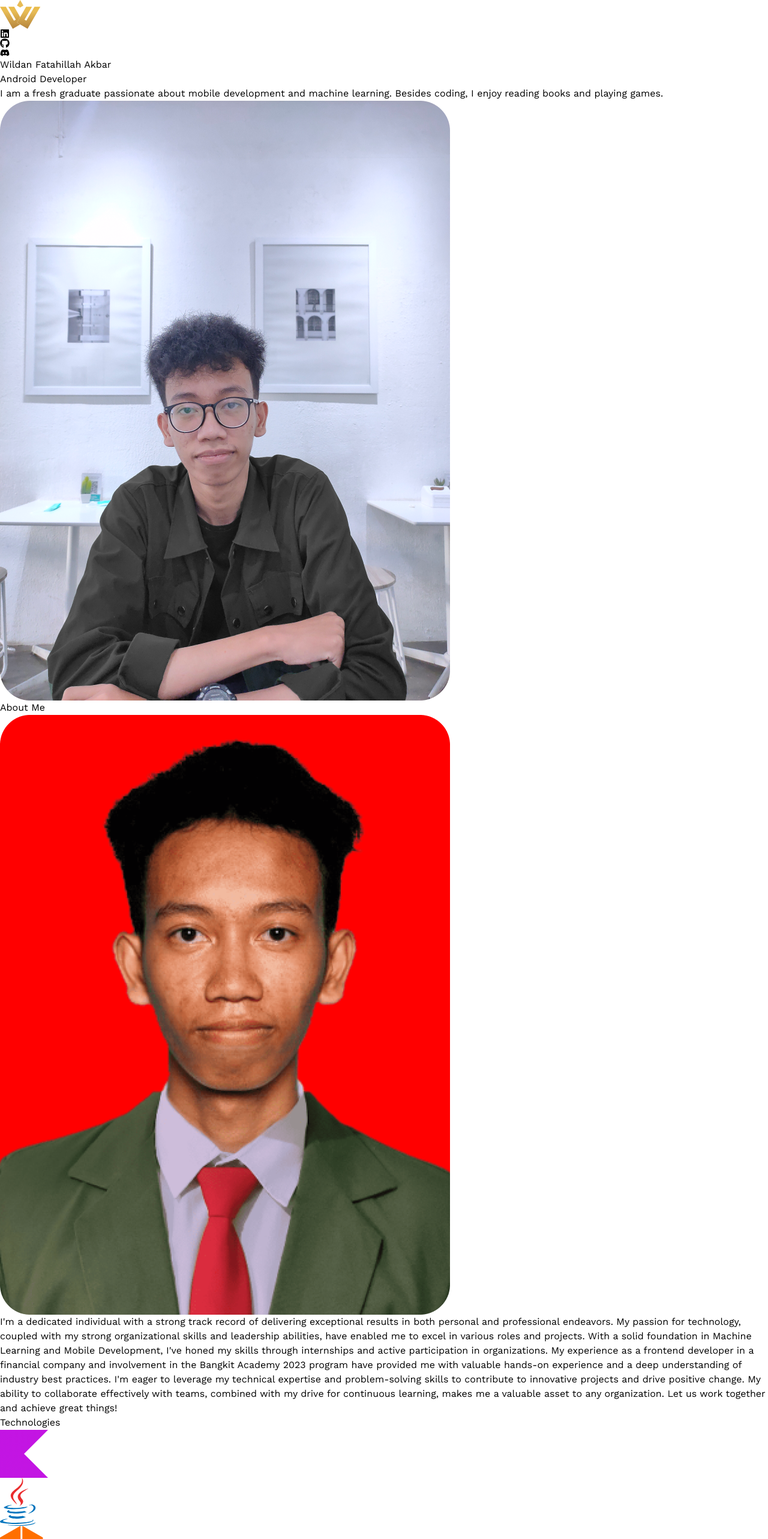
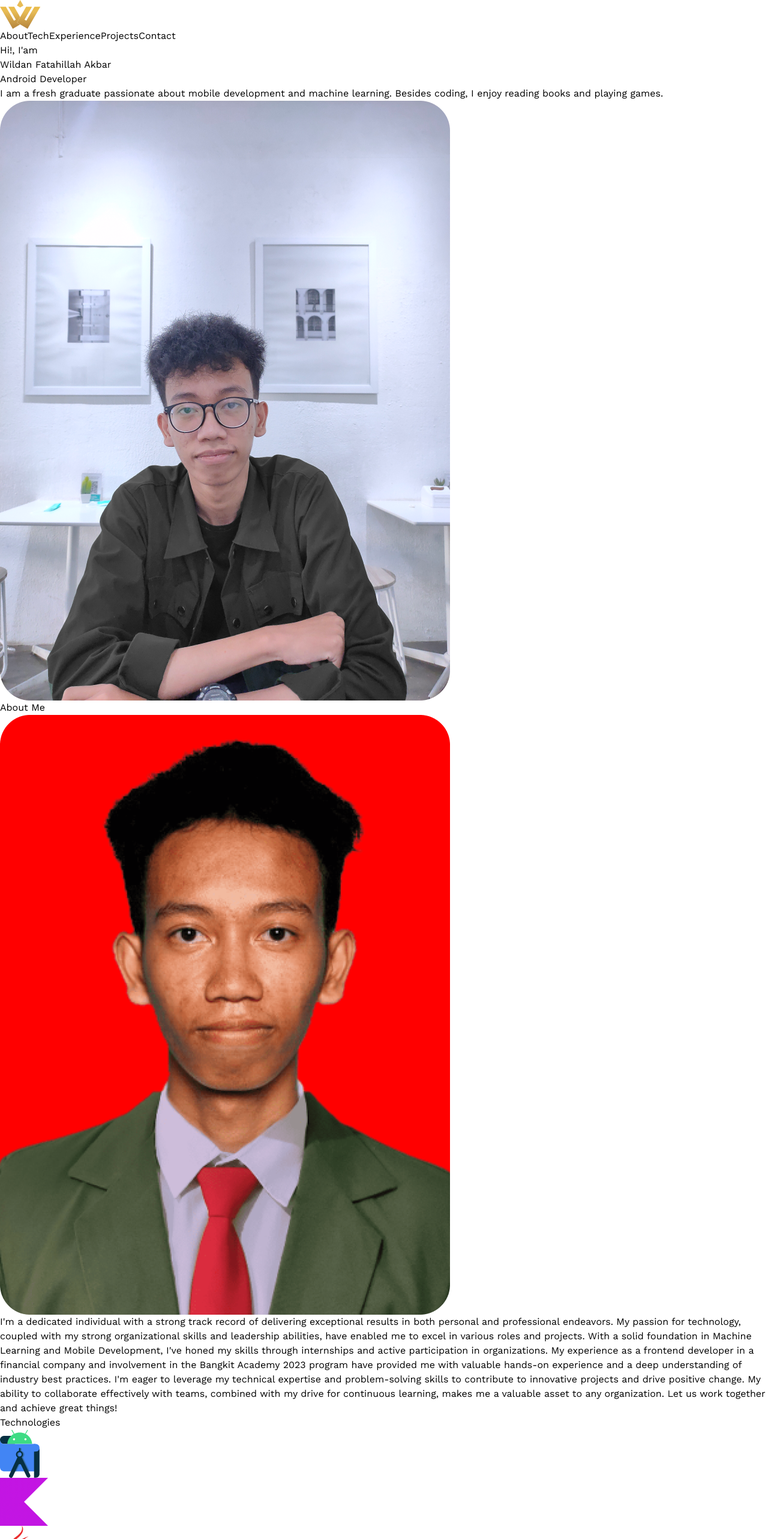
Before and after one commit to wildanfatah22/wildafatah, a React (Vite) app: page / in a window 1280 px wide. Shown: the top 2566 px of the page at 60% size. Built offline with nearby package versions, Linux system fonts and the light colour scheme.

Commit message:
change navbar

```diff
--- a/src/App.tsx
+++ b/src/App.tsx
@@ -10,7 +10,10 @@ const App = () => {
   return (
     <div className="overflow-x-hidden text-neutral-300 antialiased selection:bg-cyan-300 selection:text-cyan-900">
       <div className="fixed top-0 -z-10 h-full w-full">
-        <div className="absolute top-0 z-[-2] h-screen w-screen bg-neutral-950 bg-[radial-gradient(ellipse_80%_80%_at_50%_-20%,rgba(120,119,198,0.3),rgba(255,255,255,0))]"></div>
+        <div className="relative h-full w-full bg-black">
+          <div className="absolute bottom-0 left-0 right-0 top-0 bg-[linear-gradient(to_right,#4f4f4f2e_1px,transparent_1px),linear-gradient(to_bottom,#8080800a_1px,transparent_1px)] bg-[size:14px_24px]"></div>
+          <div className="absolute left-0 right-0 top-[-10%] h-[1000px] w-[1000px] rounded-full bg-[radial-gradient(circle_400px_at_50%_300px,#fbfbfb36,#000)]"></div>
+        </div>
       </div>
 
       <div className="container mx-auto px-8">
--- a/src/components/About.tsx
+++ b/src/components/About.tsx
@@ -3,7 +3,7 @@ import aboutPic from "../assets/about_photo.png";
 
 const About = () => {
   return (
-    <div className="border-border neutral-900 pb-4">
+    <div className="border-b border-neutral-900 pb-4">
       <h2 className="my-20 text-center text-4xl">
         About
         <span className="text-neutral-500"> Me</span>
--- a/src/components/Contact.tsx
+++ b/src/components/Contact.tsx
@@ -2,7 +2,7 @@ import { CONTACT } from "../utils";
 
 const Contact = () => {
   return (
-    <div className="border-b border-neutral-900 pb-20">
+    <div id="contact" className="border-b border-neutral-900 pb-20">
       <h2 className="my-10 text-center text-4xl">Get in Touch</h2>
       <div className="text-center tracking-tighter">
         <a href="#" className="border-b">
--- a/src/components/Experience.tsx
+++ b/src/components/Experience.tsx
@@ -2,7 +2,7 @@ import { EXPERIENCES } from "../utils";
 
 const Experience = () => {
   return (
-    <div className="border-b border-neutral-900 pb-4">
+    <div id="experience" className="border-b border-neutral-900 pb-4">
       <h2 className="my-20 text-center text-4xl">Experience</h2>
       <div>
         {EXPERIENCES.map((experience, index) => (
--- a/src/components/Hero.tsx
+++ b/src/components/Hero.tsx
@@ -1,13 +1,16 @@
 import { HERO_CONTENT } from "../utils";
 import profilePic from "../assets/foto_border.png";
 
-const Hero = () => {
+const Hero: React.FC = () => {
   return (
-    <div className="border-b border-neutral-900 pb-4 lg:mb-35" id="hero">
+    <div className="pb-4 pt-20 lg:mb-35" id="about">
       <div className="flex flex-wrap">
         <div className="w-full lg:w-1/2">
           <div className="flex flex-col items center lg:items-start">
-            <h1 className="pb-16 text-4xl font-thin tracking-tight lg:mt-16 lg:text-6xl">
+            <h1 className="pb-2 text-4xl font-thin lg:mt-16 lg:text-6xl">
+              Hi!, I'am
+            </h1>
+            <h1 className="pb-16 text-4xl font-normal tracking-tight lg:text-6xl">
               Wildan Fatahillah Akbar
             </h1>
             <div className="bg-gradient-to-r from-pink-300 via-slate-500 to-purple-500 bg-clip-text text-4xl tracking-tight text-transparent">
--- a/src/components/Navbar.tsx
+++ b/src/components/Navbar.tsx
@@ -1,18 +1,57 @@
 import logo from "../assets/logo.svg";
-import { FaLinkedin } from "react-icons/fa";
-import { FaGithub } from "react-icons/fa";
-import { FaDiscord } from "react-icons/fa";
+// import { FaLinkedin } from "react-icons/fa";
+// import { FaGithub } from "react-icons/fa";
+// import { FaDiscord } from "react-icons/fa";
+import { useState, useEffect } from "react";
 
-const Navbar = () => {
+const Navbar: React.FC = () => {
+  const [activeSection, setActiveSection] = useState<string>("home");
+
+  useEffect(() => {
+    const handleScroll = () => {
+      const sections = ["about", "tech", "experience", "projects", "contact"];
+      const scrollPosition = window.scrollY + window.innerHeight / 2;
+
+      sections.forEach((section) => {
+        const element = document.getElementById(section);
+        if (
+          element &&
+          element.offsetTop <= scrollPosition &&
+          element.offsetTop + element.offsetHeight > scrollPosition
+        ) {
+          setActiveSection(section);
+        }
+      });
+    };
+
+    window.addEventListener("scroll", handleScroll);
+
+    return () => {
+      window.removeEventListener("scroll", handleScroll);
+    };
+  }, []);
+
   return (
-    <nav className="mb-20 flex items-center justify-between py-6">
-      <div className="flex flex-shrink-0 items-center">
-        <img className="mx-2 w-10" src={logo} alt="logo" />
-      </div>
-      <div className="m-8 flex items-center justify-center gap-4 text-2xl">
-        <FaLinkedin />
-        <FaGithub />
-        <FaDiscord />
+    <nav className="fixed top-0 left-0 w-full bg-[#4f4f4f2e] text-neutral-300 shadow-md py-4 z-50">
+      <div className="container mx-auto flex justify-between items-center">
+        <div className="flex flex-shrink-0 items-center">
+          <img className="mx-2 w-10" src={logo} alt="logo" />
+        </div>
+        <div className="flex items-center justify-center gap-6 text-xl">
+          {["about", "tech", "experience", "projects", "contact"].map(
+            (menu) => (
+              <a
+                key={menu}
+                href={`#${menu}`}
+                className={`hover:text-cyan-500 transition-colors ${
+                  activeSection === menu ? "text-cyan-500" : ""
+                }`}
+              >
+                {menu.charAt(0).toUpperCase() + menu.slice(1)}
+              </a>
+            )
+          )}
+        </div>
       </div>
     </nav>
   );
--- a/src/components/Projects.tsx
+++ b/src/components/Projects.tsx
@@ -2,7 +2,7 @@ import { PROJECTS } from "../utils";
 
 const Projects = () => {
   return (
-    <div className="border-b border-neutral-900 pb-4">
+    <div id="projects" className="border-b border-neutral-900 pb-4">
       <h2 className="my-20 text-center text-4xl">Projects</h2>
       <div>
         {PROJECTS.map((project, index) => (
--- a/src/components/Tech.tsx
+++ b/src/components/Tech.tsx
@@ -8,38 +8,38 @@ import pythonLogo from "../assets/python.svg";
 import springLogo from "../assets/spring.svg";
 import flutterLogo from "../assets/flutter.svg";
 
-const Tech = () => {
+const logos = [
+  { src: asLogo, alt: "Android Studio" },
+  { src: kotlinLogo, alt: "Kotlin" },
+  { src: javaLogo, alt: "Java" },
+  { src: springLogo, alt: "Spring" },
+  { src: flutterLogo, alt: "Flutter" },
+  { src: tfLogo, alt: "TensorFlow" },
+  { src: pythonLogo, alt: "Python" },
+  { src: figmaLogo, alt: "Figma" },
+  { src: githubLogo, alt: "Github" },
+];
+
+const Tech: React.FC = () => {
   return (
-    <div className="border-b border-neutral-800 pb-24">
+    <div id="tech" className="border-b border-neutral-800 pb-24">
       <h1 className="my-20 text-center text-4xl">Technologies</h1>
-      <div className="flex flex-wrap items center justify-center gap-4">
-        <div className="rounded-2xl border-4 border-neutral-800 p-4">
-          <img src={kotlinLogo} className="text-7xl text-cyan-400" />
-        </div>
-        <div className="rounded-2xl border-4 border-neutral-800 p-4">
-          <img src={javaLogo} className="text-7xl text-cyan-400" />
-        </div>
-        <div className="rounded-2xl border-4 border-neutral-800 p-4">
-          <img src={tfLogo} className="text-7xl text-cyan-400" />
-        </div>
-        <div className="rounded-2xl border-4 border-neutral-800 p-4">
-          <img src={springLogo} className="text-7xl text-cyan-400" />
-        </div>
-        <div className="rounded-2xl border-4 border-neutral-800 p-4">
-          <img src={flutterLogo} className="text-7xl text-cyan-400" />
-        </div>
-        <div className="rounded-2xl border-4 border-neutral-800 p-4">
-          <img src={figmaLogo} className="text-7xl text-cyan-400" />
-        </div>
-        <div className="rounded-2xl border-4 border-neutral-800 p-4">
-          <img src={githubLogo} className="text-7xl text-cyan-400" />
-        </div>
-        <div className="rounded-2xl border-4 border-neutral-800 p-4">
-          <img src={asLogo} className="text-7xl text-cyan-400" />
-        </div>
-        <div className="rounded-2xl border-4 border-neutral-800 p-4">
-          <img src={pythonLogo} className="text-7xl text-cyan-400" />
-        </div>
+      <div className="flex flex-wrap items-center justify-center gap-4">
+        {logos.map((logo, index) => (
+          <div
+            key={index}
+            className="w-full sm:w-1/2 md:w-1/4 lg:w-1/6 p-4 flex justify-center"
+          >
+            <div className="rounded-2xl border-2 md:border-4 p-4 md:p-6 lg:p-8 border-neutral-800">
+              {/* Menyesuaikan padding dan border berdasarkan ukuran layar */}
+              <img
+                src={logo.src}
+                className="w-12 sm:w-6 md:w-8 lg:w-10 xl:w-12"
+                alt={logo.alt}
+              />
+            </div>
+          </div>
+        ))}
       </div>
     </div>
   );
```
